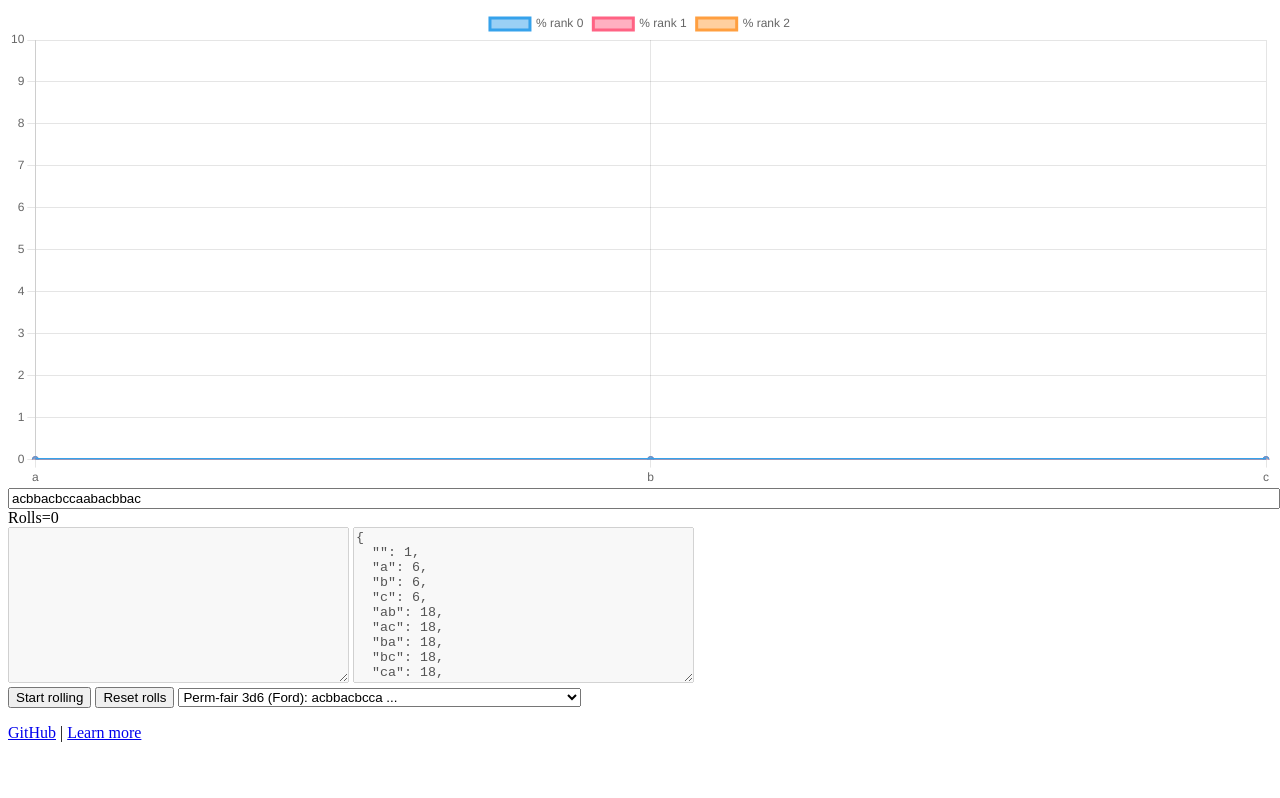
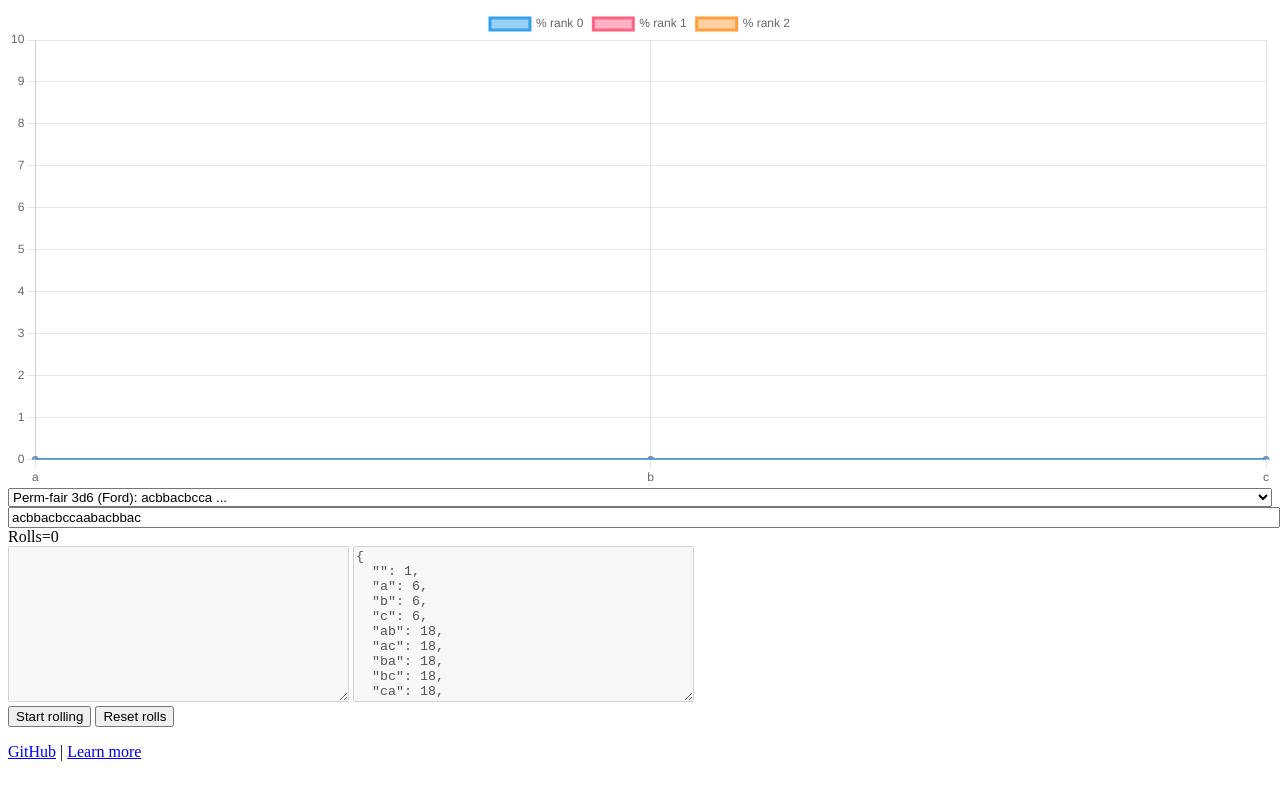
Before and after one commit to StevenClontz/explore-go-first, a SvelteKit app: page / in a window 1280 px wide. Built offline with nearby package versions, Linux system fonts and the light colour scheme.

Commit message:
move selector up

```diff
--- a/src/routes/+page.svelte
+++ b/src/routes/+page.svelte
@@ -37,6 +37,18 @@ $: if (code) {
 </div>
 
 <div>
+    <select style="width:100%" bind:value={code} on:change={()=>rolling=false}>
+        {#each defaultDice as defaultDie}
+            <option value={defaultDie.code}>
+                {defaultDie.name}:
+                {defaultDie.code.slice(0,10)}
+                {#if defaultDie.code.length > 10}...{/if}
+            </option>
+        {/each}
+    </select>
+</div>
+
+<div>
     <input style="width:100%" bind:value={code}/>
 </div>
 
@@ -60,16 +72,6 @@ $: if (code) {
     <button on:click={resetRolls}>
         Reset rolls
     </button>
-
-    <select bind:value={code} on:change={()=>rolling=false}>
-		{#each defaultDice as defaultDie}
-			<option value={defaultDie.code}>
-				{defaultDie.name}:
-                {defaultDie.code.slice(0,10)}
-                {#if defaultDie.code.length > 10}...{/if}
-			</option>
-		{/each}
-	</select>
 </div>
 
 <p>
```
